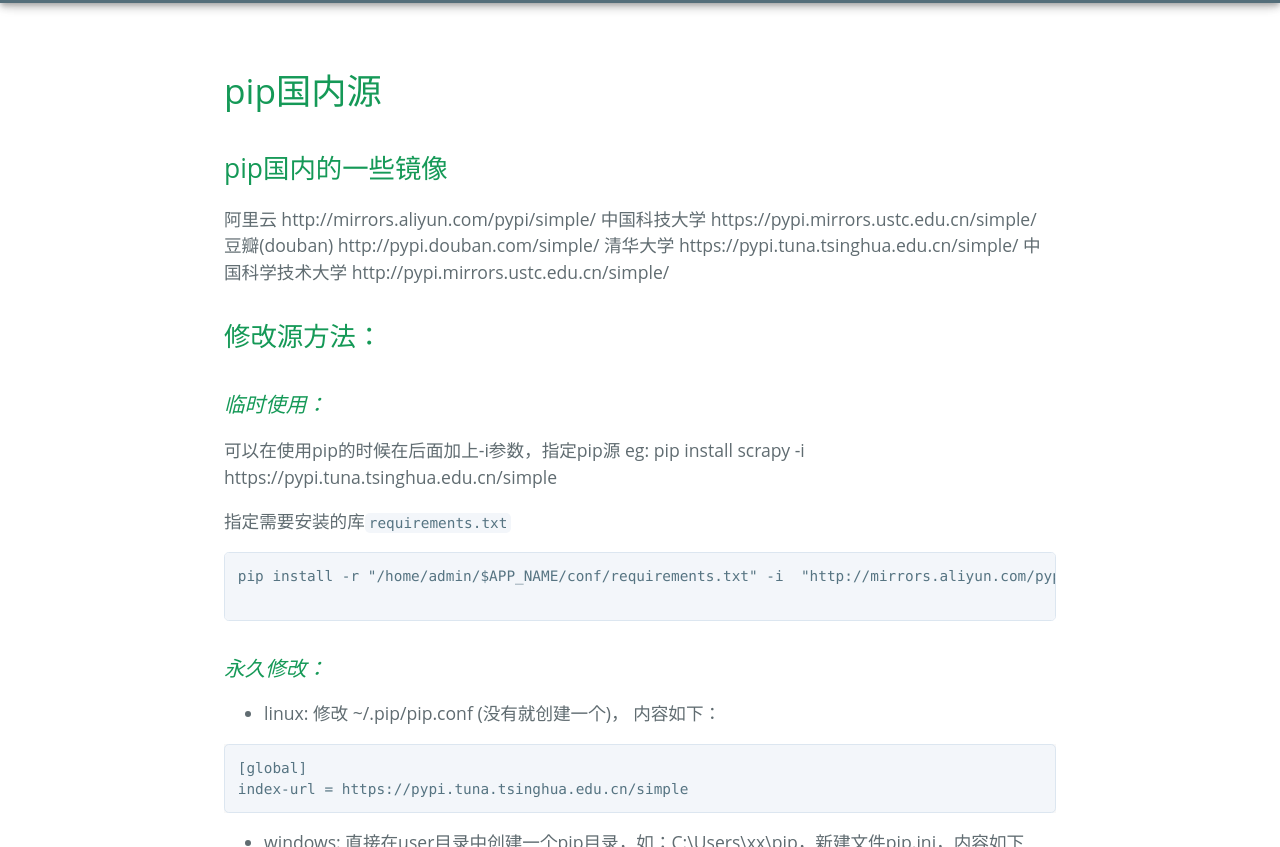
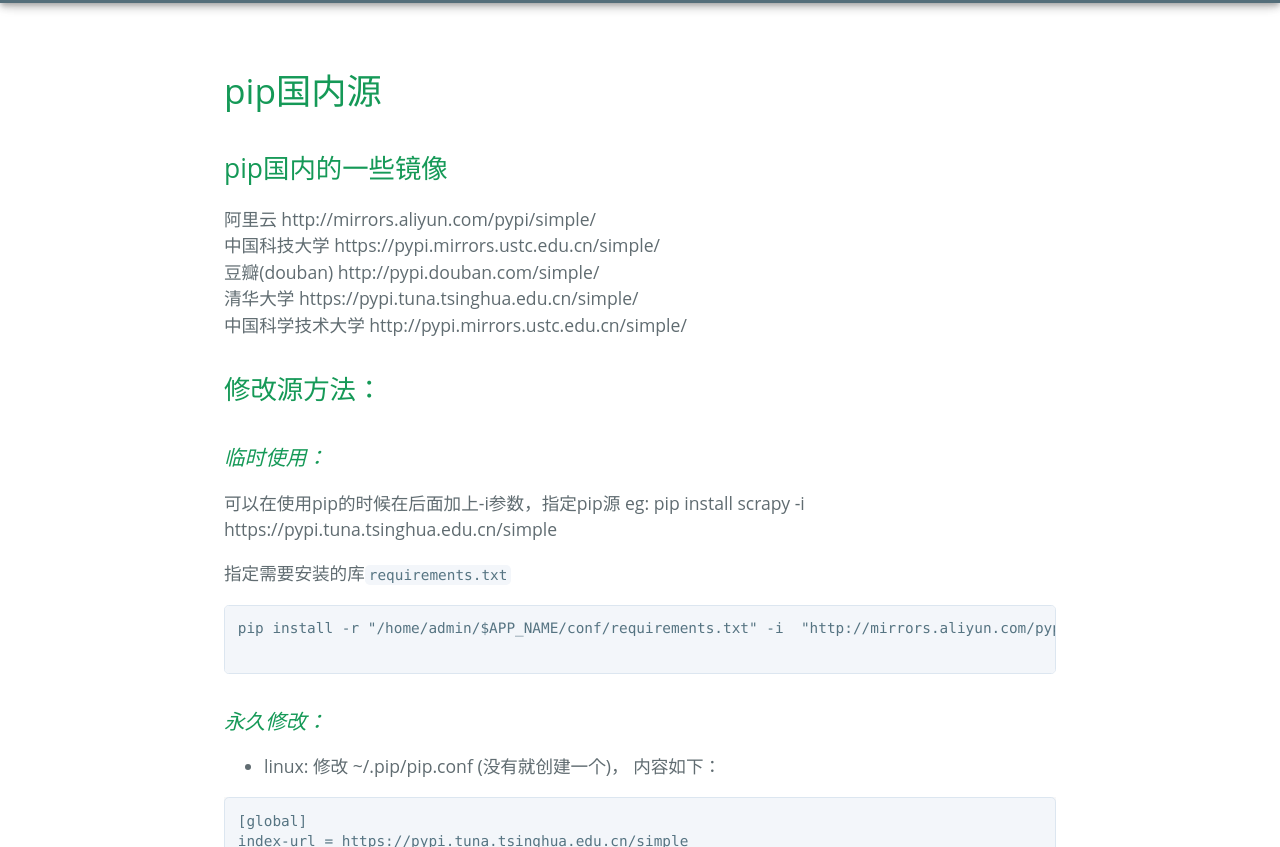
Before and after one commit to sockzhi/sockzhi.github.io, a Jekyll site: the page built from _posts/2019-12-22-pipsources.md, in a window 1280 px wide and 900 px high, scrolled down 301 px, cut to the strip 53-900 px from the top of the window. Built offline with Jekyll 4.4.1, drawn with Linux system fonts in a browser that asks for light colours; some web fonts are replaced; our own code applies the rules of GitHub Pages for plain Markdown files.

Commit message:
添加换行

```diff
--- a/_posts/2019-12-22-pipsources.md
+++ b/_posts/2019-12-22-pipsources.md
@@ -2,10 +2,8 @@
 
 ## pip国内的一些镜像
 
-阿里云 http://mirrors.aliyun.com/pypi/simple/
-中国科技大学 https://pypi.mirrors.ustc.edu.cn/simple/
-豆瓣(douban) http://pypi.douban.com/simple/
-清华大学 https://pypi.tuna.tsinghua.edu.cn/simple/
+阿里云 http://mirrors.aliyun.com/pypi/simple/ <br/>中国科技大学 https://pypi.mirrors.ustc.edu.cn/simple/  <br/>豆瓣(douban) http://pypi.douban.com/simple/ <br/>
+清华大学 https://pypi.tuna.tsinghua.edu.cn/simple/ <br/>
 中国科学技术大学 http://pypi.mirrors.ustc.edu.cn/simple/
 
 ## 修改源方法：
```
